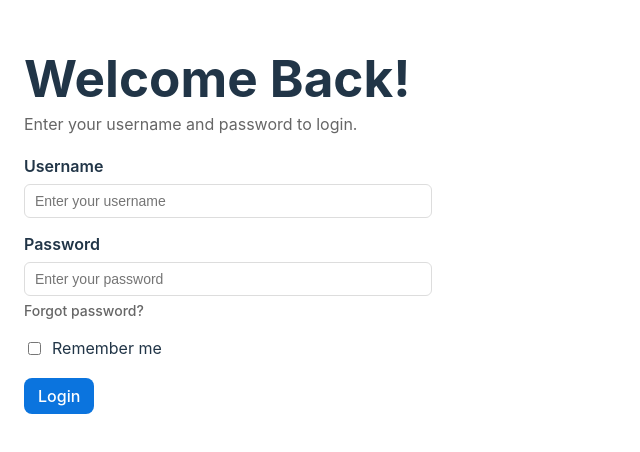
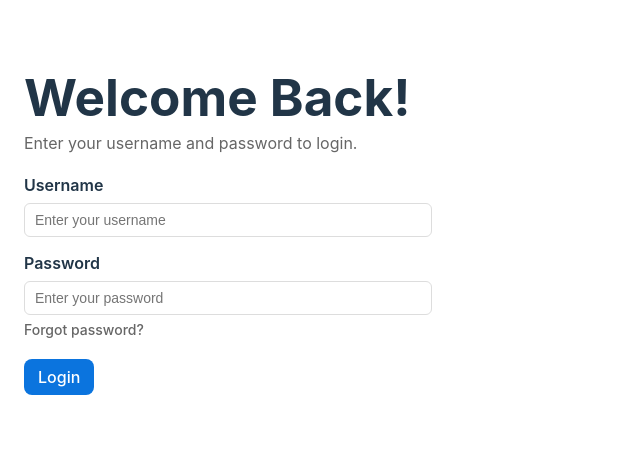
Before and after one commit to Fit3170-RoadPulse/RoadPulse, a React (Vite) app in the folder frontend/: page / in a window 1280 px wide. Shown: the part 168-620 px from the top of the page, without its empty margins (0-640 px from the left). Built offline with nearby package versions, Linux system fonts and the light colour scheme.

Commit message:
US1-LOGIN PAGE: removed remember me checkbox

```diff
--- a/frontend/src/pages/loginpage.jsx
+++ b/frontend/src/pages/loginpage.jsx
@@ -72,14 +72,6 @@ export default function LoginPage({ onLogin, onCancel, onForgotPassword }) {
         </button>
       </div>
 
-      <label style={{ display: "flex", alignItems: "center", gap: 8 }}>
-        <input
-          type="checkbox"
-          checked={remember}
-          onChange={(e) => setRemember(e.target.checked)}
-        />
-        <span>Remember me</span>
-      </label>
 
       <div style={styles.buttons}>
         <button onClick={handleLogin} style={styles.primaryBtn}>
```
